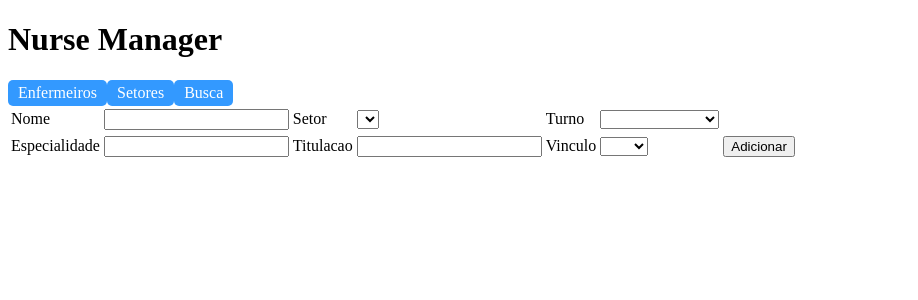
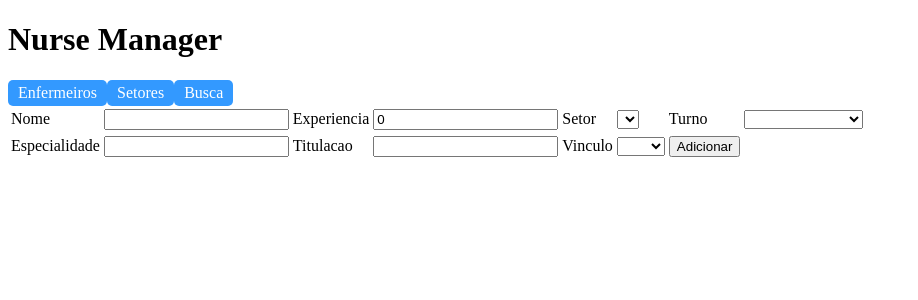
Before and after one commit to pauloborba/NurseManager, an Angular app in the folder NurseManager/: page /enfermeiros in a window 1280 px wide. Shown: the top 300 px of the page, without its empty margins (0-918 px from the left). Built offline with nearby package versions, Linux system fonts and the light colour scheme.

Commit message:
Criacao do atributo 'experiencia' para a classe Enfermeiro

```diff
--- a/NurseManager/src/app/cadastro/enfermeiros.component.html
+++ b/NurseManager/src/app/cadastro/enfermeiros.component.html
@@ -4,6 +4,9 @@
 <tr>
     <td><label>Nome </label></td>
     <td><input [(ngModel)]="enfermeiro.nome" name="enfnome"></td>
+
+    <td><label>Experiencia </label></td>
+    <td><input [(ngModel)]="enfermeiro.experiencia" name="enfexperiencia"></td>
 
     <td><label>Setor </label></td>
     <td>
@@ -47,6 +50,7 @@
 <table>
 <tr *ngIf="enfermeiros.length > 0">
     <th>Nome</th>
+    <th>Experiencia</th>
     <th>Setor</th>
     <th>Turno</th>
     <th>Especialidade</th>
@@ -56,6 +60,7 @@
 </tr>
 <tr *ngFor="let a of enfermeiros">
     <td>{{a.nome}}</td>
+    <td>{{a.experiencia}}</td>
     <td>{{a.setor.especialidadeSetor}}</td>
     <td>{{a.turno.nome}}</td>
     <td>{{a.especialidadeList[0].nome}}</td>
--- a/NurseManager/src/app/model/enfermeiro.ts
+++ b/NurseManager/src/app/model/enfermeiro.ts
@@ -12,6 +12,7 @@ export class Enfermeiro {
     disponibilidade: string;
     horasDict: number;
     dataAtualizacao: Date;
+    experiencia: number;
     constructor(){
         this.clean();
     }
@@ -28,6 +29,7 @@ export class Enfermeiro {
         this.disponibilidade = "";
         this.horasDict = 0;
         this.dataAtualizacao = new Date("2012-12-21");
+        this.experiencia = 0;
 
     }
 
@@ -42,6 +44,7 @@ export class Enfermeiro {
         enfermeiro.disponibilidade = this.disponibilidade;
         enfermeiro.horasDict = this.horasDict;
         enfermeiro.dataAtualizacao = this.dataAtualizacao;
+        enfermeiro.experiencia = this.experiencia;
         return enfermeiro;
     }
 }
```
